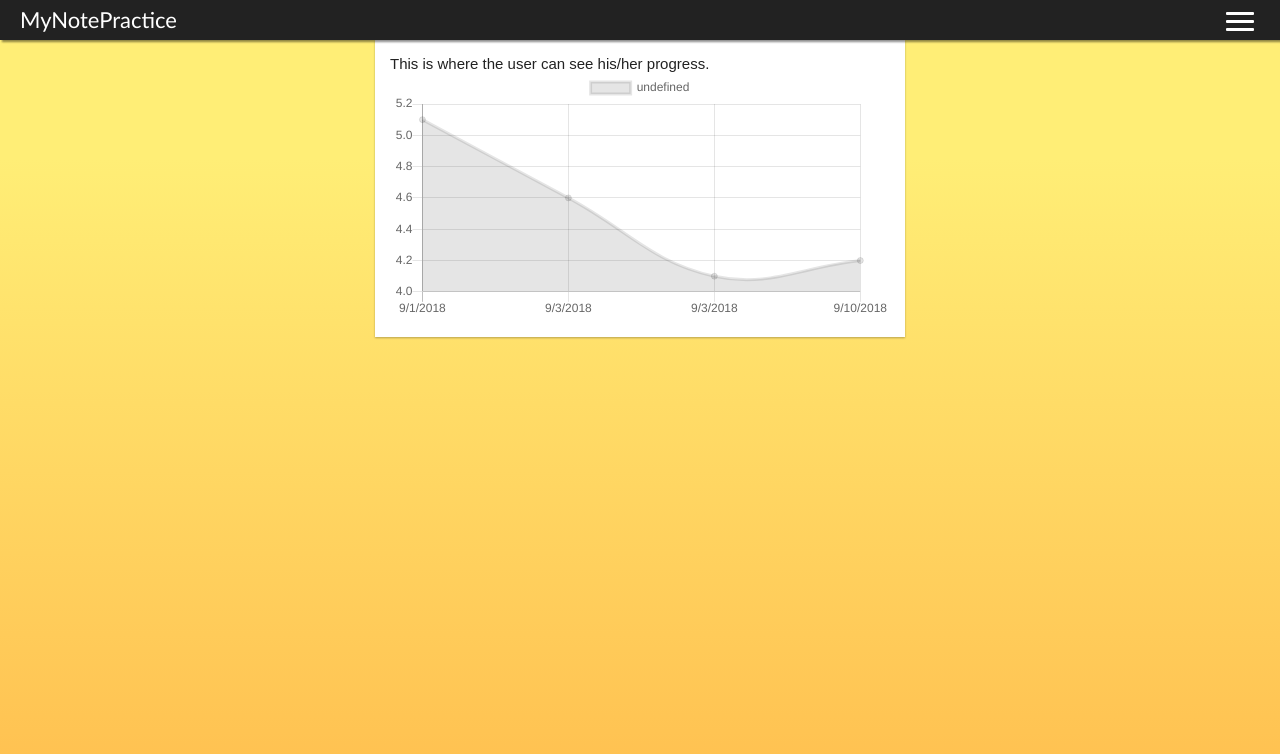
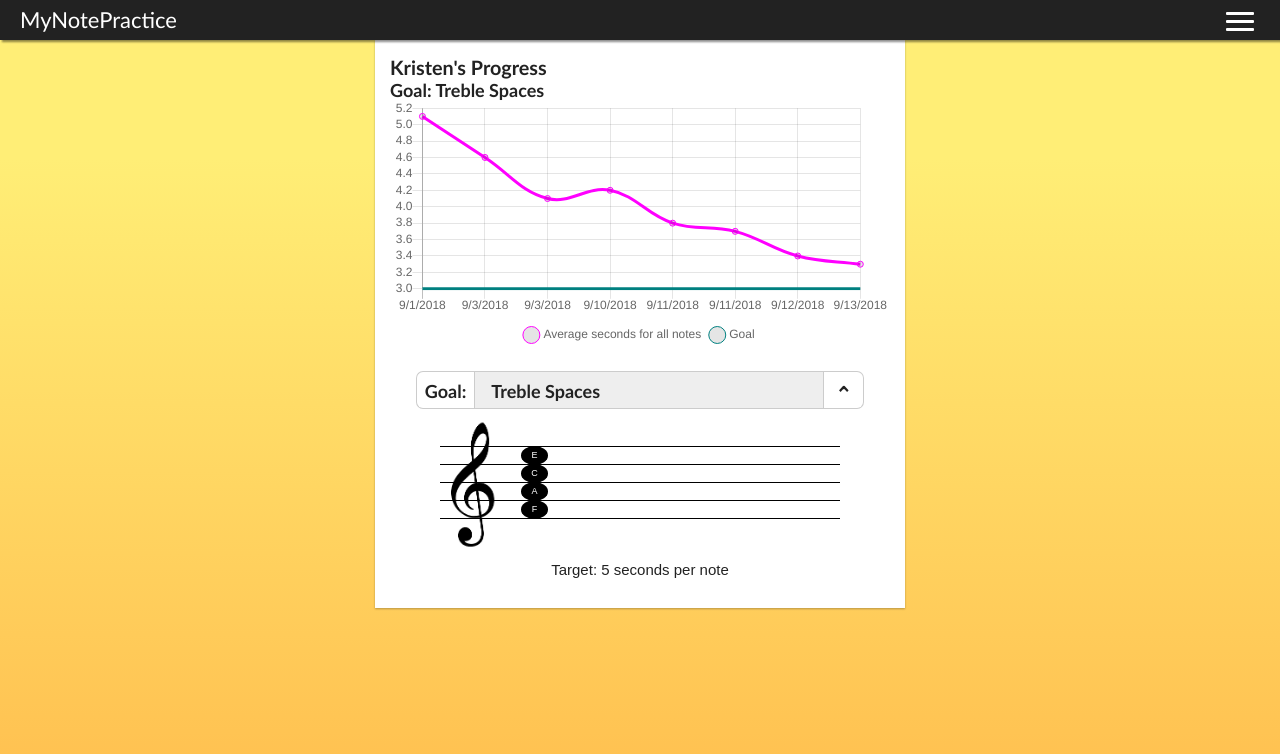
Before and after one commit to KristenWilde/note-practice-app-1, a React (Create React App) app: page /1/progress in a window 1280 px wide. Shown: the top 754 px of the page. Built offline with nearby package versions, Linux system fonts and the light colour scheme; no server answers.

Commit message:
Change PickGoal UI

```diff
--- a/src/components/DisplayGoal.js
+++ b/src/components/DisplayGoal.js
@@ -5,16 +5,9 @@ import DisplayPitches from './DisplayPitches'
 class DisplayGoal extends React.Component {
   render() {
     return (
-      <div>
-        <h3>{this.props.goal.title}</h3>
-        {this.props.deleteGoal &&
-          <button
-            className="delete-goal"
-            onClick={e => this.props.deleteGoal(this.props.goal.goalId, this.props.goal.title)}
-            >Delete</button>
-        }
+      <div className="display-goal">
+        <DisplayPitches noteIds={this.props.goal.pitches}/>
         <p>Target: { this.props.goal.targetProgress/1000 } seconds per note</p>
-        <DisplayPitches noteIds={this.props.goal.pitches}/>
       </div>
     )
   }
--- a/src/components/PickGoal.js
+++ b/src/components/PickGoal.js
@@ -3,22 +3,46 @@ import '../css/pickgoal.css'
 
 class PickGoal extends React.Component {
   //props: currentGoalIdx, goals, selectGoal
+  constructor(props) {
+    super(props);
+    this.ulRef = React.createRef();
+  }
+
+  toggleListVisibility = () => {
+    this.ulRef.current.classList.toggle('hidden')
+  }
+
+  handleChange(idx) {
+    this.props.selectGoal(idx)
+    // this.toggleListVisibility()
+  }
 
   render() {
     return (
-      <ul id="goal-list">
+      <form id="goal-list">
+        <h2>Goal:</h2>
+        <ul ref={this.ulRef}>
         {this.props.goals.map( (goal, idx) => {
           return (
-            <li
+            <li className={idx == this.props.currentGoalIdx ? 'current' : ''} key={idx} >
+            <label>
+            <input
+              type="radio"
+              name="pick-goal"
               key={idx}
-              className={idx == this.props.currentGoalIdx ? 'current' : ''}
-              onClick={e => this.props.selectGoal(idx)}
-            >
-              {goal.title}
+              onChange={e => this.handleChange(idx)}
+              onClick={this.toggleListVisibility}
+              checked={idx == this.props.currentGoalIdx}
+            />{goal.title}
+            </label>
             </li>
           )
         })}
-      </ul>
+        </ul>
+        <div className="showListButton" onClick={this.toggleListVisibility}>
+          <span>⌃</span>
+        </div>
+      </form>
     )
   }
 }
--- a/src/components/Progress.js
+++ b/src/components/Progress.js
@@ -1,19 +1,54 @@
 import React from 'react'
 import PropTypes from 'prop-types'
 import MenuBar from './MenuBar'
+import PickGoal from './PickGoal'
+import DisplayGoal from './DisplayGoal'
 import { getRawPitchData, goalsResults } from '../api-helpers'
 import { Chart, Line } from 'react-chartjs-2'
+import { selectGoal } from '../misc-helpers'
+
 
 class Progress extends React.Component {
+  selectGoal = selectGoal.bind(this)
+
   state = {
-    goals: {
-      "Treble Lines": {
-        labels: ['9/1/2018', '9/3/2018', '9/3/2018', '9/10/2018'],
-        datasets: [{data: [5.1, 4.6, 4.1, 4.2]}]
-      },
-    },
+    firstname: 'Kristen',
+    goals: [
+      {
+        goalId: '3q4quivuberyrvyhtiw',
+        title: 'Treble Spaces',
+        pitches: ['f4t00', 'a4t02', 'c5t04', 'e5t06'],
+        targetProgress: 5000,
+        chartData: {
+          labels: ['9/1/2018', '9/3/2018', '9/3/2018', '9/10/2018', '9/11/2018', '9/11/2018', '9/12/2018', '9/13/2018'],
+          datasets: [
+            {data: [5.1, 4.6, 4.1, 4.2, 3.8, 3.7, 3.4, 3.3], label: 'Average seconds for all notes', fill:false, borderColor: 'magenta'},
+            {data: [3,3,3,3,3,3,3,3], label: 'Goal', pointRadius: 0, fill: false, borderColor: 'teal'}
+          ]
+        }
+      }
+    ],
+    currentGoalIdx: 0,
+    chartOptions: {
+      legend: { labels: { usePointStyle: true }, position: 'bottom'},
+      scales: {
+        yAxes: [{
+          ticks: {
+            stepSize: 0.2,
+            // min: this.minTick(this.state.goals[this.state.currentGoalIdx].chartData.datasets)
+          }
+        }]
+      }
+    }
   }
 
+
+
+  minTick(datasets){
+    const dataMin = Math.min(datasets[0].data)
+    const goal = datasets[1].data[0]
+    return Math.min(dataMin, goal) - 0.2
+  }
 
   // componentDidMount(){
     // const rawData = getRawPitchData(this.props.match.params.userId)
@@ -23,14 +58,19 @@ class Progress extends React.Component {
 
 
   render() {
+    const goal = this.state.goals[this.state.currentGoalIdx]
+
     return (
       <div>
         <MenuBar userId={this.props.match.params.userId}/>
-        <main>This is where the user can see his/her progress.
+        <main>
+          <h1>{this.state.firstname}'s Progress</h1>
 
+          <h2>Goal: {goal.title}</h2>
+          <Line data={goal.chartData} options={this.state.chartOptions}/>
 
-          <Line data={this.state.goals["Treble Lines"]} />
-
+          <PickGoal goals={this.state.goals} selectGoal={this.selectGoal} currentGoalIdx={this.state.currentGoalIdx}/>
+          <DisplayGoal goal={goal}/>
         </main>
 
       </div>
--- a/src/css/pickgoal.css
+++ b/src/css/pickgoal.css
@@ -1,9 +1,63 @@
 /*  Colors:  */
 #goal-list {
-  max-width: 400px;
-  margin: 15px 0;
-  border: 1px solid #999; }
+  text-align: center;
+  margin: 20px 0; }
+  #goal-list ul, #goal-list h2, #goal-list .showListButton {
+    display: inline-block;
+    vertical-align: top;
+    font: bold 1.2em "Trebuchet MS", Tahoma, Geneva, sans-serif;
+    box-sizing: border-box; }
+  #goal-list h2 {
+    padding: 8px;
+    border-radius: 7px 0 0 7px;
+    height: 2.1em;
+    border: 1px solid #ccc;
+    border-right: none; }
+  #goal-list ul {
+    width: 350px; }
+  #goal-list .showListButton {
+    width: 40px;
+    border: 1px solid #ccc;
+    border-left: none;
+    padding: 8px;
+    border-radius: 0 7px 7px 0;
+    height: 2.1em;
+    text-align: center; }
   #goal-list li {
-    padding: 5px; }
+    text-align: left;
+    height: 2.1em;
+    box-sizing: border-box;
+    border: 1px solid #ccc;
+    border-top: none; }
+  #goal-list li:first-child {
+    border-top: 1px solid #ccc; }
+  #goal-list li:last-child {
+    border-radius: 0 0 7px 7px; }
   #goal-list li.current {
-    background-color: #60C782; }
+    background-color: #eee;
+    border-radius: 0; }
+  #goal-list input[type="radio"] {
+    width: 0;
+    height: 0;
+    opacity: 0; }
+  #goal-list ul.hidden {
+    border-radius: 0; }
+    #goal-list ul.hidden li {
+      display: none; }
+    #goal-list ul.hidden li.current {
+      display: block;
+      border-top: 1px solid #ccc;
+      background-color: #fff; }
+  #goal-list span {
+    font-size: 1.3em; }
+  #goal-list ul.hidden + div > span {
+    display: inline-block;
+    transform: rotateX(180deg);
+    position: relative;
+    top: -5px; }
+  #goal-list label {
+    display: block;
+    width: 100%;
+    height: 100%;
+    padding: 8px;
+    box-sizing: border-box; }
--- a/src/css/pickgoal.scss
+++ b/src/css/pickgoal.scss
@@ -1,13 +1,80 @@
 @import './variables.scss';
 
 #goal-list {
-  max-width: 400px;
-  margin: 15px 0;
-  border: 1px solid #999;
+  text-align: center;
+  margin: 20px 0;
+  ul, h2, .showListButton {
+    display: inline-block;
+    vertical-align: top;
+    font: bold $h2-size $fancy-family;
+    box-sizing: border-box;
+  }
+  h2 {
+    padding: 8px;
+    border-radius: 7px 0 0 7px;
+    height: 2.1em;
+    border: 1px solid #ccc;
+    border-right: none;
+  }
+  ul {
+    width:350px;
+  }
+  .showListButton {
+    width: 40px;
+    border: 1px solid #ccc;
+    border-left: none;
+    padding: 8px;
+    border-radius: 0 7px 7px 0;
+    height: 2.1em;
+    text-align: center;
+  }
   li {
-    padding: 5px;
+    text-align: left;
+    height: 2.1em;
+    box-sizing: border-box;
+    border: 1px solid #ccc;
+    border-top: none
+  }
+  li:first-child {
+    border-top: 1px solid #ccc;
+  }
+  li:last-child {
+    border-radius: 0 0 7px 7px;
   }
   li.current {
-    background-color: $green;
+    background-color: #eee;
+    border-radius: 0;
+  }
+  input[type="radio"] {
+    width: 0;
+    height: 0;
+    opacity: 0;
+  }
+  ul.hidden {
+    border-radius: 0;
+    li {
+      display: none;
+    }
+    li.current {
+      display: block;
+      border-top: 1px solid #ccc;
+      background-color: #fff;
+    }
+  }
+  span {
+    font-size: 1.3em;
+  }
+  ul.hidden + div > span {
+    display: inline-block;
+    transform: rotateX(180deg);
+    position: relative;
+    top: -5px;
+  }
+  label {
+    display: block;
+    width: 100%;
+    height: 100%;
+    padding: 8px;
+    box-sizing: border-box;
   }
 }
--- a/src/css/style.css
+++ b/src/css/style.css
@@ -21,7 +21,10 @@ h1, h2, h3, h4 {
   font-family: "Trebuchet MS", Tahoma, Geneva, sans-serif; }
 
 h1 {
-  font-size: 24px; }
+  font-size: 1.32em; }
+
+h2 {
+  font-size: 1.2em; }
 
 fieldset {
   border: none; }
@@ -63,6 +66,9 @@ a.pause {
   padding: 10px;
   border-radius: 3px; }
 
+.display-goal {
+  text-align: center; }
+
 @keyframes fade-out {
   0% {
     opacity: 1; }
--- a/src/css/style.scss
+++ b/src/css/style.scss
@@ -22,11 +22,15 @@ ul, li {
 
 h1, h2, h3, h4 {
   margin: 0;
-  font-family: "Trebuchet MS", Tahoma, Geneva, sans-serif;
+  font-family: $fancy-family;
 }
 
 h1 {
-  font-size: 24px;
+  font-size: $h1-size;
+}
+
+h2 {
+  font-size: $h2-size;
 }
 
 fieldset {
@@ -76,6 +80,10 @@ a.pause {
   border-radius: 3px;
 }
 
+.display-goal {
+  text-align: center;
+}
+
 @keyframes fade-out {
   0% {
     opacity: 1;
--- a/src/css/variables.scss
+++ b/src/css/variables.scss
@@ -7,3 +7,6 @@ $yellow: rgb(255,236,98);
 $green: #60C782;
 $smallshadow: 0   1px 2px rgba(0,0,0,0.1), 0   1px 2px rgba(0,0,0,0.2);
 $largeshadow: 0px 2px 4px rgba(0,0,0,0.2), 1px 2px 3px rgba(0,0,0,0.2);
+$fancy-family: "Trebuchet MS", Tahoma, Geneva, sans-serif;
+$h1-size:1.32em;
+$h2-size:1.2em;
--- a/src/music.js
+++ b/src/music.js
@@ -99,11 +99,14 @@ export function quizResults(noteScores) {
     userdate: Date.now(),
     pitches: []
   }
+  const allAverageSpeeds = []
   Object.keys(noteScores).forEach((noteId) => {
     const scores = noteScores[noteId]
     const averageSpeed = Math.round(scores.reduce((sum, score) => sum + score) / scores.length)
     result.pitches.push({ id: noteId, speed: averageSpeed })
+    allAverageSpeeds.push(averageSpeed)
   })
+  result.average = Math.round(allAverageSpeeds.reduce((sum, speed) => sum + speed) / allAverageSpeeds.length)
   return result
 }
 
```
